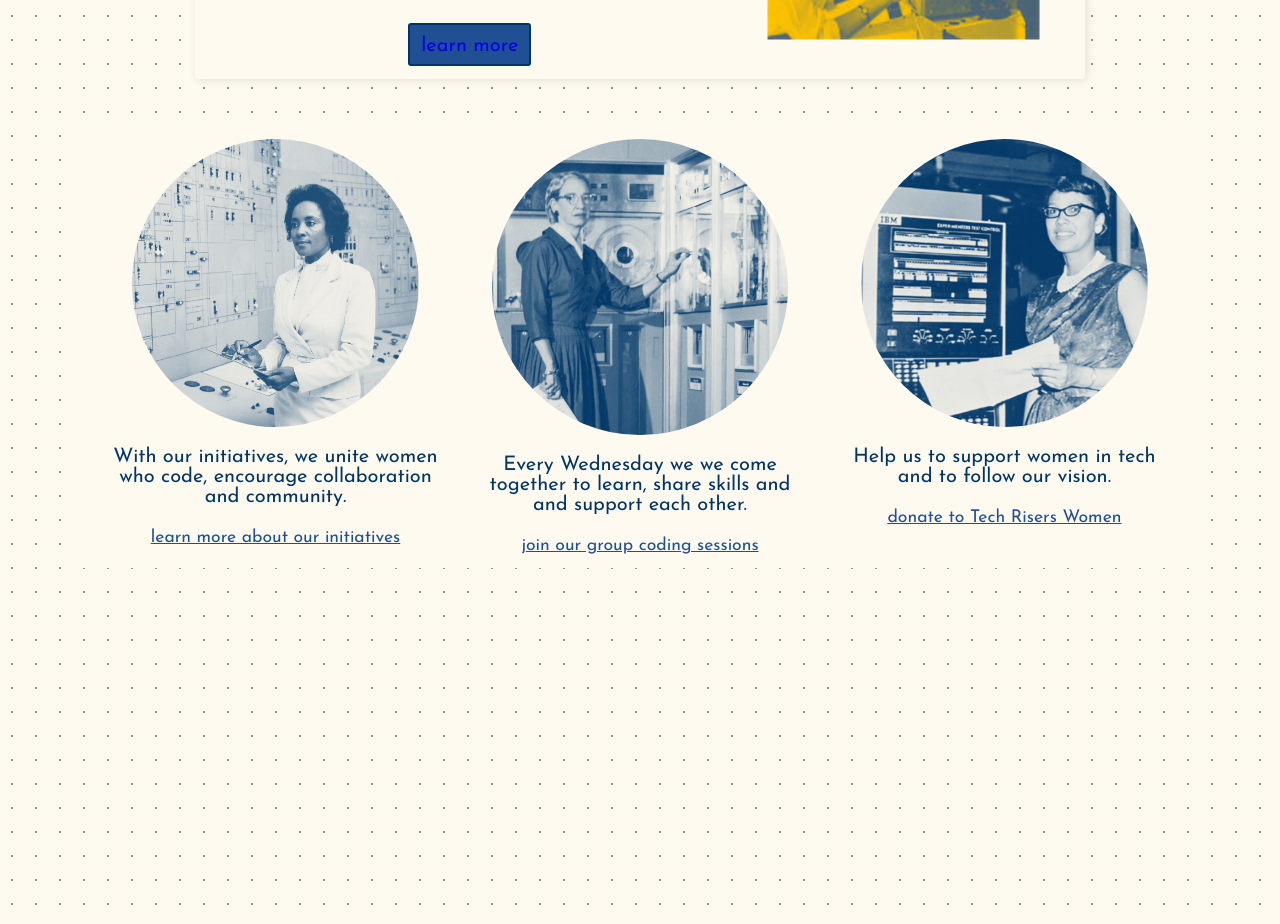
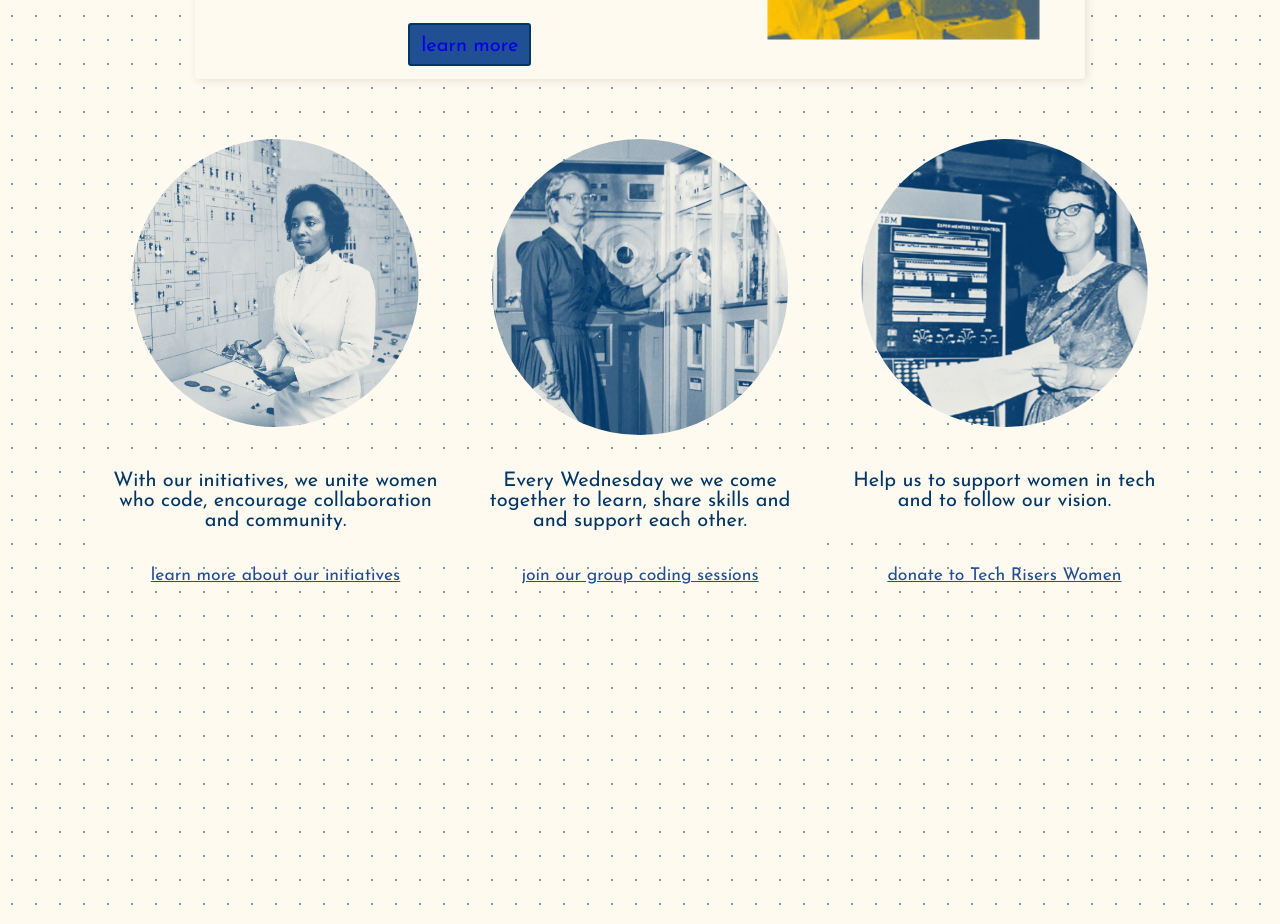
Before and after one commit to gros-pataplouf/Tech-Risers-Women.github.io, a React (Create React App) app: page / in a window 1280 px wide. Shown: the part 780-1704 px from the top of the page. Built offline with nearby package versions, Linux system fonts and the light colour scheme.

Commit message:
changed grid layout

```diff
--- a/src/moons/MainContent.js
+++ b/src/moons/MainContent.js
@@ -6,37 +6,30 @@ import mainLinkImage3 from "../media/melbaMouton.png";
 
 function MainContent() {
   return (
-    <div className={styles.mainContent}>
-      <div className={styles.content}>
+    <div className={styles.mainContentWrapper}>
       <img src={mainLinkImage} alt="" className={styles.mainLinkImage} />
+      <img src={mainLinkImage2} alt="" className={styles.mainLinkImage} />
+      <img src={mainLinkImage3} alt="" className={styles.mainLinkImage} />
       <p className={styles.mainLinkDescription}>
-          {" "}
         With our initiatives, we unite women who code, encourage collaboration
         and community.
+      </p>
+      <p className={styles.mainLinkDescription}>
+        Every Wednesday we we come together to learn, share skills and and
+        support each other.
+      </p>{" "}
+      <p className={styles.mainLinkDescription}>
+        Help us to support women in tech and to follow our vision.
       </p>
       <a href="/" className={styles.mainLink}>
         learn more about our initiatives
       </a>
-      </div>
-      <div className={styles.content}>
-        <img src={mainLinkImage2} alt="" className={styles.mainLinkImage} />{" "}
-        <p className={styles.mainLinkDescription}>
-          Every Wednesday we we come together to learn, share skills and and
-          support each other.
-        </p>
       <a href="/" className={styles.mainLink}>
         join our group coding sessions
       </a>
-      </div>
-      <div className={styles.content}>
-        <img src={mainLinkImage3} alt="" className={styles.mainLinkImage} />
-        <p className={styles.mainLinkDescription}>
-          Help us to support women in tech and to follow our vision.
-        </p>
       <a href="/" className={styles.mainLink}>
         donate to Tech Risers Women
       </a>
-      </div>
     </div>
   );
 }
--- a/src/moons/mainContent.module.css
+++ b/src/moons/mainContent.module.css
@@ -1,12 +1,12 @@
-.mainContent {
+.mainContentWrapper {
   display: grid;
   grid-template-columns: 33% 34% 33%;
+
   justify-items: center;
   max-width: 85%;
   margin: 3rem auto 0;
   padding: 0.8rem 1.2rem;
   border-radius: 4px;
-  background-color: var(---light);
   text-align: center;
   font-size: 20px;
   font-family: var(---basefont);
@@ -20,7 +20,9 @@
   border-radius: 50%;
 }
 .mainLinkDescription {
-  padding: 0 1rem;
+  height: max-content;
+  padding: 1rem;
+  background-color: var(---light);
 }
 .mainLink {
   font-size: 1.1rem;
```
Lines whose indentation alone changed are shown as unchanged.
